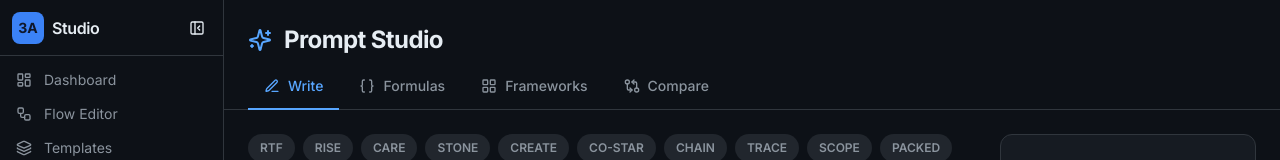
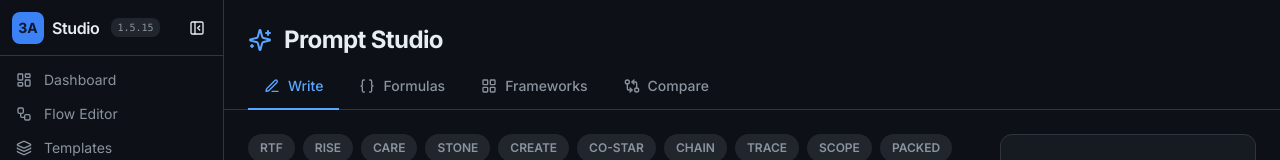
Before and after one commit to stsgs1980/AAA-studio, a Next.js app: page /prompt-studio in a window 1280 px wide. Shown: the top 160 px of the page. Built offline with nearby package versions, Linux system fonts and the light colour scheme.

Commit message:
chore: add version badge 1.5.15 to sidebar for deploy verification

```diff
--- a/src/components/layout/app-sidebar.tsx
+++ b/src/components/layout/app-sidebar.tsx
@@ -61,6 +61,7 @@
               3A
             </div>
             <span className="font-semibold tracking-tight">Studio</span>
+            <span className="ml-1 rounded bg-muted px-1.5 py-0.5 text-[10px] font-mono text-muted-foreground">1.5.15</span>
           </Link>
         )}
         <button
```
Also changed, not shown: 1 other file (tests, documents, lock files or other folders).
